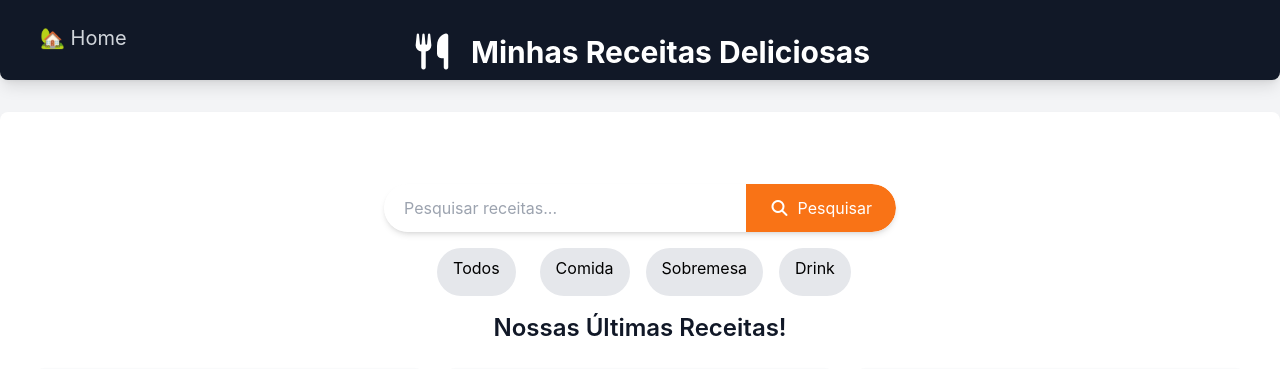
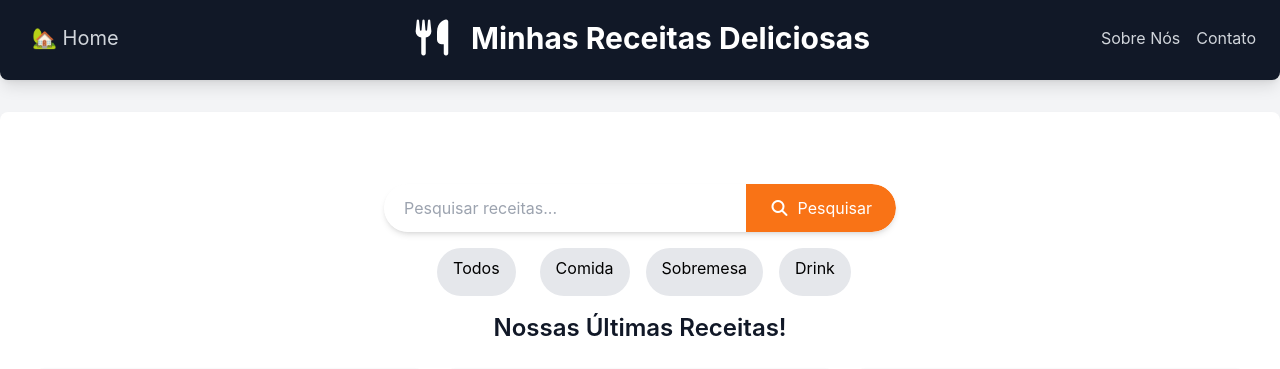
Before and after one commit to Joao-H-Moreira/Projeto2, a Django app: page /receitas/ in a window 1280 px wide. Shown: the top 369 px of the page. Run offline with Django 5.2, Linux system fonts and the light colour scheme; data comes from the database, SQL or seed files in the repository; some libraries are stand-ins or nearby versions.

Commit message:
att html forms

```diff
--- a/receitas/templates/receitas/base.html
+++ b/receitas/templates/receitas/base.html
@@ -25,11 +25,11 @@ Delivery Network). -->
 a página terá um fundo cinza claro e texto cinza escuro.-->
     <!-- Cabeçalho da Página -->
     <header class="bg-gray-900 text-white h-[80px] p-6 shadow-lg rounded-b-lg">
-        <nav class="ml-2 relative z-10 items-center flex space-x-4">
+        <!-- <nav class="ml-2 relative z-10 items-center flex space-x-4">
             <a href="{% url 'home' %}" class="text-gray-300 text-xl hover:text-orange-600 mx-2">
                 🏡 Home</a>
-        </nav>
-        <div class="container mx-auto relative h-fit flex flex-col sm:flex-row items-center justify-center">
+        </nav> -->
+        <div class="container mx-auto relative flex sm:flex-row items-center justify-center">
             <!-- Alterado para 'justify-center' para centralizar o conteúdo -->
             <!-- Agrupamento para o Ícone e Título (Centralizado) -->
 
@@ -44,6 +44,16 @@ a página terá um fundo cinza claro e texto cinza escuro.-->
                     </h1>
                 </div>
             </div>
+            <nav class="relative z-10 items-center flex space-x-4">
+                <a href="{% url 'home' %}" class="text-gray-300 text-xl hover:text-orange-600 mx-2">
+                    🏡 Home</a>
+            </nav>
+            <nav class="ml-auto relative z-10 flex space-x-4 ">
+                <a href="{% url 'sobre_nos' %}" class="text-gray-300 hover:text-white">
+                    Sobre Nós</a>
+                <a href="{% url 'contato' %}" class="text-gray-300 hover:text-white">
+                    Contato</a>
+            </nav>
         </div>
     </header>
     <main class="container mx-auto p-6 mt-8 bg-white rounded-lg shadow-md">
--- a/receitas/views.py
+++ b/receitas/views.py
@@ -1,7 +1,37 @@
-from django.shortcuts import render, get_object_or_404
+from django.shortcuts import render, get_object_or_404, redirect
+from django.urls import reverse
+from django.core.mail import send_mail
 from .models import Receita
+from .forms import ContatoForm
 
 # receitas/views.py
+def sobre_nos(request):
+    return render(request, 'receitas/sobre_nos.html')
+
+def contato(request):
+    if request.method == 'POST':
+        form = ContatoForm(request.POST)
+        if form.is_valid():
+            nome = form.cleaned_data['nome']
+            email = form.cleaned_data['email']
+            mensagem = form.cleaned_data['mensagem']
+
+            send_mail(
+                f'Mensagem de {nome}',
+                f'Mensagem de {nome} ({email}):\n\n{mensagem}',
+                email,
+                ['seu_email_para_receber@exemplo.com'],
+                fail_silently=False
+            )
+            #redireciona para a página de sucesso
+            return redirect(reverse('sucesso'))
+    else:
+        form = ContatoForm()
+    return render(request, 'receitas/contato.html', {'form':form})
+
+def sucesso(request):
+    return render(request, 'receitas/sucesso.html')
+
 def home(request):
     categoria_slug = request.GET.get('categoria')
     categorias_choices = [choice[0] for choice in Receita.CATEGORIAS]
```
Also changed, not shown: receitas/forms.py (+21 -6 lines), receitas/templates/receitas/contato.html (+15 -32 lines).
